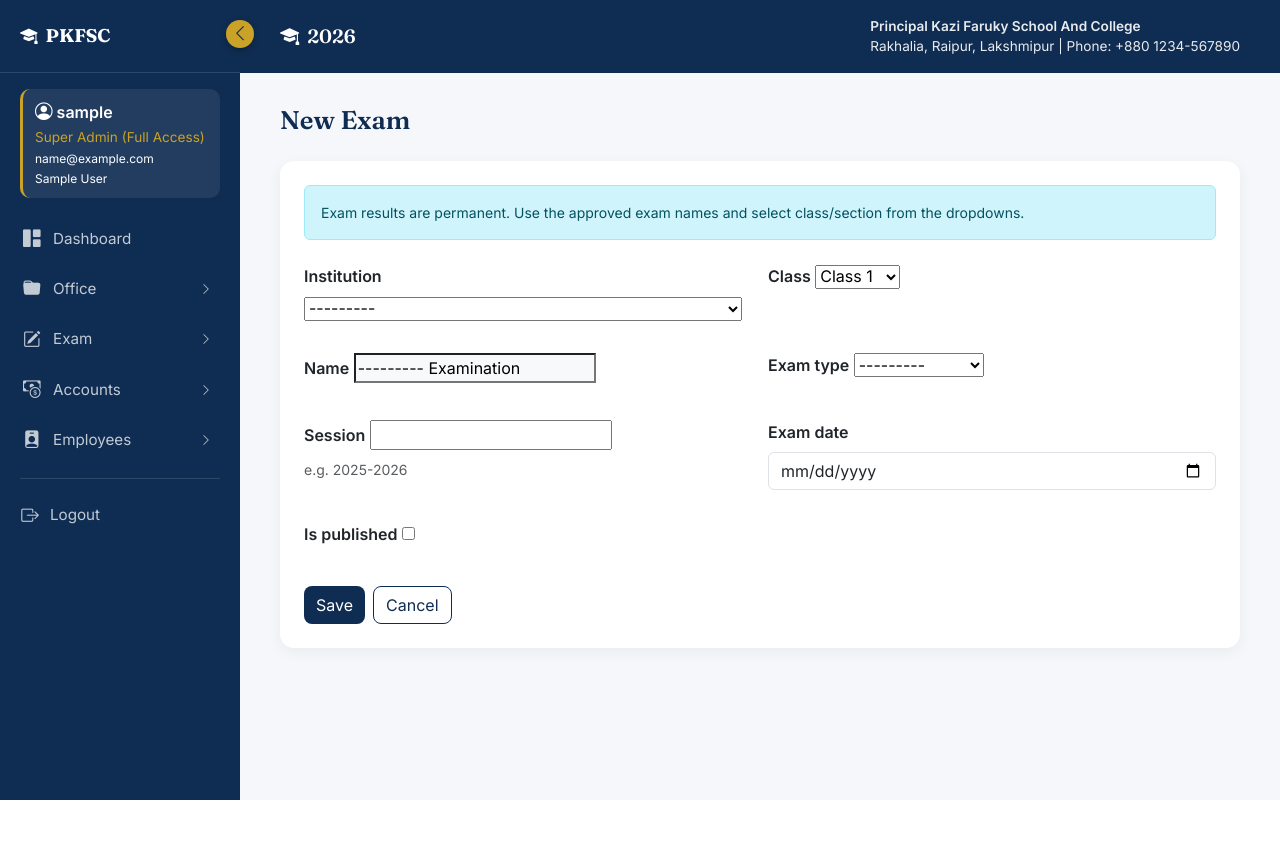
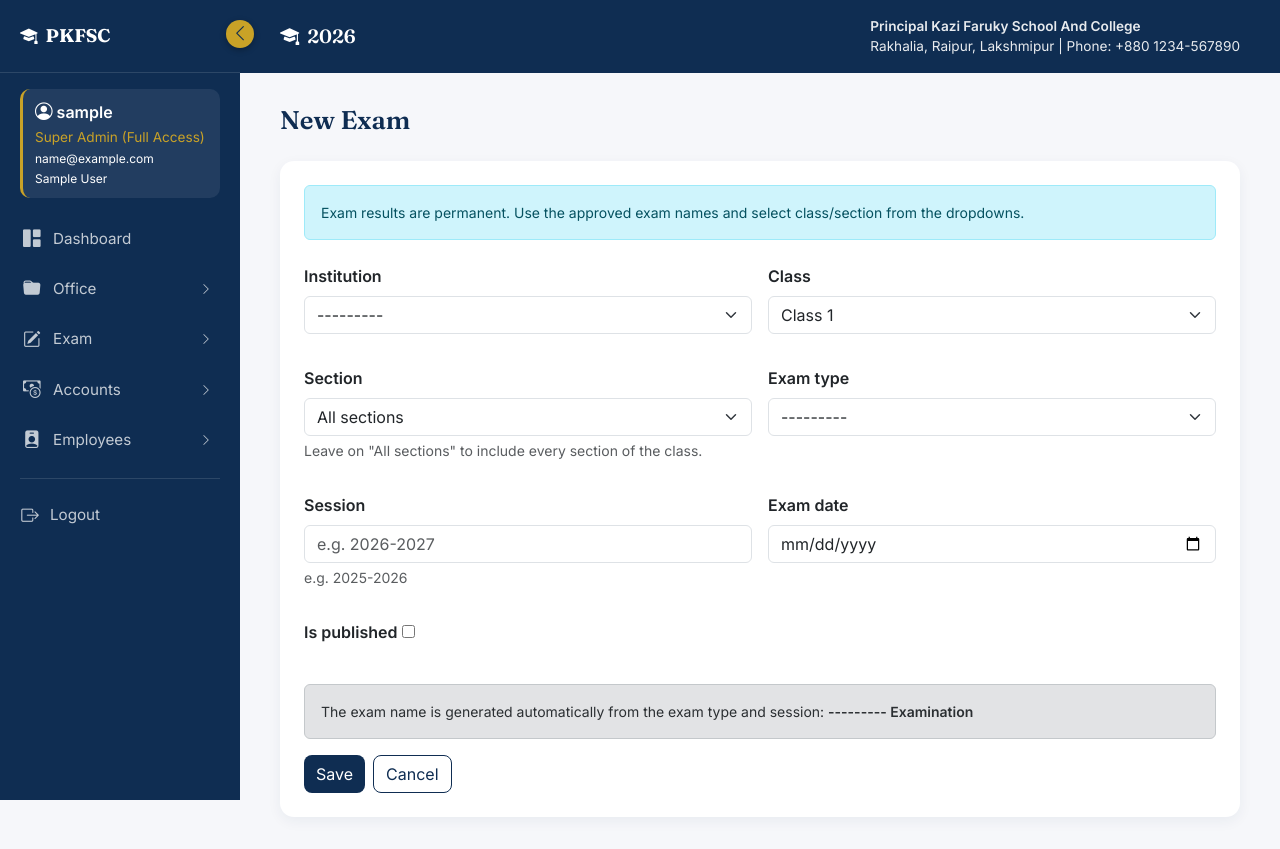
Before and after one commit to riazdzt2025-byte/school-management-system, a Django app: page /exams/add/ in a window 1280 px wide. Before the commit the page ends 800 px from the top, so only its background shows below. Run offline with Django 5.2, Linux system fonts and the light colour scheme; the visitor is signed in with stand-in values (Sample User, id 1); data comes from the database, SQL or seed files in the repository; some libraries are stand-ins or nearby versions.

Commit message:
Fix the 5 broken tests on main and the real bugs behind them
`manage.py test students` on main failed with 2 failures + 3 errors.
Three of them were genuine application bugs:

- `add_exam`/`edit_exam`: `ExamForm` still exposed a free-text `name`
  field even though the name is derived from exam type + session, and the
  "approved names" suggestions list was still fed to the template. The form
  now has no `name` field, generates it through `auto_exam_name()` (the same
  helper `start_entering_marks` uses) and shows a live preview instead of an
  input. `section` was missing from the form entirely, so it is back as a
  dropdown (All sections + A-J).
- `student_list` / Excel export / archive: every non-admin was filtered on
  `created_by`, so Office and Exam clerks saw an empty student list whenever
  a student was admitted by someone else or seeded. Users holding an active
  `InstitutionAccess` are now scoped by institution only; the `created_by`
  fallback stays for accounts with no institutional access at all. The three
  copies of that filter are now one helper, `_scope_students_to_user()`.
- Static files: `CompressedManifestStaticFilesStorage` was enabled
  unconditionally, so any page using `{% static %}` raised "Missing staticfiles
  manifest entry" in development and under the test runner (the dashboard
  crashed on the founder photo). Manifest storage is now used only when
  DEBUG is off, which is also the deployment-safe setting on Render.

Test-side fixes: `ExamWorkflowTests` had no `self.user` (the delete-exam test
errored on it), it lacked `add_exam` permission, and it used the removed
`MID_TERM` exam type.

Also drops the unused `_filter_qs_for_user()` helper (returned `qs.none()` for
every non-admin) and the tracked `students/views.py.bak` stale copy that the
earlier repo cleanup missed, and ignores `*.bak` from now on.

Co-authored-by: arena-agent <297053741+arena-agent@users.noreply.github.com>

```diff
--- a/students/forms.py
+++ b/students/forms.py
@@ -1,3 +1,5 @@
+import re
+
 from django import forms
 from .models import (
     Student, Subject, SubjectRequirement, TransferCertificate, Certificate,
@@ -264,26 +266,47 @@ class SSCExcelImportForm(forms.Form):
     )
 
 
-EXAM_NAME_SUGGESTIONS = [
-    'First Term', 'Second Term', 'Third Term',
-    'Pre Test Exam', 'Test Exam',
-    'Model Test-1', 'Model Test-2', 'Model Test-3',
-    'Final Term',
-    'Mid Term-1', 'Mid Term-2', 'Mid Term-3',
-]
 EXAM_SECTION_CHOICES = [(letter, letter) for letter in 'ABCDEFGHIJ']
 
 
+def auto_exam_name(exam_type, session):
+    """Exam titles are derived, never typed: "Second Term Examination-2026".
+
+    The last four-digit group in the session is used as the year, so both
+    "2026" and "2026-2027" produce "-2026".
+    """
+    year_matches = re.findall(r'\d{4}', session or '')
+    year = year_matches[-1] if year_matches else ''
+    display = dict(Exam.EXAM_TYPE_CHOICES).get(exam_type, exam_type or '')
+    return f'{display} Examination-{year}' if year else f'{display} Examination'
+
+
 class ExamForm(forms.ModelForm):
+    """Add/Edit exam form.
+
+    ``name`` is deliberately not a field — it is generated from the exam type
+    and session by :func:`auto_exam_name` so every exam is titled consistently
+    (and so the marks workflow, which looks exams up by type+session+group,
+    never creates a near-duplicate under a hand-typed name).
+    """
     admission_class = forms.ChoiceField(
         choices=[(str(i), f'Class {i}') for i in range(1, 13)],
         label='Class',
+        widget=forms.Select(attrs={'class': 'form-select'}),
+    )
+
+    section = forms.ChoiceField(
+        choices=[('', 'All sections')] + EXAM_SECTION_CHOICES,
+        required=False,
+        help_text='Leave on "All sections" to include every section of the class.',
+        widget=forms.Select(attrs={'class': 'form-select'}),
     )
 
     group = forms.ChoiceField(
         choices=[('', '-- Select group --')] + list(Student.GROUP_CHOICES),
         required=False,
         help_text='Only required for Class 9-10 (SSC) and Class 11-12 (HSC)',
+        widget=forms.Select(attrs={'class': 'form-select'}),
     )
 
     exam_date = forms.DateField(
@@ -291,11 +314,23 @@ class ExamForm(forms.ModelForm):
         widget=forms.DateInput(attrs={'type': 'date', 'class': 'form-control'}),
     )
 
-    field_order = ['institution', 'admission_class', 'group', 'name', 'exam_type', 'session', 'exam_date', 'is_published']
+    field_order = ['institution', 'admission_class', 'section', 'group', 'exam_type', 'session', 'exam_date', 'is_published']
 
     class Meta:
         model = Exam
-        fields = ['institution', 'admission_class', 'group', 'name', 'exam_type', 'session', 'exam_date', 'is_published']
+        fields = ['institution', 'admission_class', 'section', 'group', 'exam_type', 'session', 'exam_date', 'is_published']
+        widgets = {
+            'institution': forms.Select(attrs={'class': 'form-select'}),
+            'exam_type': forms.Select(attrs={'class': 'form-select'}),
+            'session': forms.TextInput(attrs={'class': 'form-control', 'placeholder': 'e.g. 2026-2027'}),
+        }
+
+    def save(self, commit=True):
+        exam = super().save(commit=False)
+        exam.name = auto_exam_name(exam.exam_type, exam.session)
+        if commit:
+            exam.save()
+        return exam
 
 class ExamExcelImportForm(forms.Form):
     excel_file = forms.FileField(
--- a/students/templates/students/add_exam.html
+++ b/students/templates/students/add_exam.html
@@ -31,6 +31,12 @@
                 </div>
             </div>
             {% endfor %}
+            <div class="col-md-12">
+                <div class="alert alert-secondary small mb-0">
+                    The exam name is generated automatically from the exam type and session:
+                    <strong id="exam-name-preview">&mdash;</strong>
+                </div>
+            </div>
         </div>
 
         <div class="d-flex gap-2 mt-3">
@@ -88,29 +94,19 @@
 
     var examTypeSelect = document.getElementById('id_exam_type');
     var sessionInput   = document.getElementById('id_session');
-    var nameInput      = document.getElementById('id_name');
+    var preview        = document.getElementById('exam-name-preview');
 
-    if (examTypeSelect && sessionInput && nameInput) {
-        nameInput.setAttribute('readonly', 'readonly');
-        nameInput.classList.add('bg-light');
-
-        function extractYear(sessionValue) {
-            var matches = (sessionValue || '').match(/\d{4}/g);
-            if (!matches || !matches.length) return '';
-            return matches[matches.length - 1];
-        }
-
+    if (examTypeSelect && sessionInput && preview) {
         function generateExamName() {
             var selectedOption = examTypeSelect.options[examTypeSelect.selectedIndex];
             var examTypeText = selectedOption ? selectedOption.text.trim() : '';
-
             if (!examTypeText || examTypeText.indexOf('Select') !== -1) {
-                nameInput.value = '';
+                preview.textContent = '\u2014';
                 return;
             }
-
-            var year = extractYear(sessionInput.value);
-            nameInput.value = year
+            var matches = (sessionInput.value || '').match(/\d{4}/g) || [];
+            var year = matches.length ? matches[matches.length - 1] : '';
+            preview.textContent = year
                 ? examTypeText + ' Examination-' + year
                 : examTypeText + ' Examination';
         }
--- a/students/views.py
+++ b/students/views.py
@@ -20,7 +20,7 @@ from .forms import (
     StudentForm, SubjectForm, SubjectRequirementForm, DiscontinueStudentForm, ExcelImportForm,
     TransferCertificateForm,
     CertificateForm, SSCRegistrationForm, BoardResultForm, SSCExcelImportForm,
-    ExamForm, EXAM_NAME_SUGGESTIONS, ExamExcelImportForm, GenerateSeatPlanForm, EmployeeForm,
+    ExamForm, auto_exam_name, ExamExcelImportForm, GenerateSeatPlanForm, EmployeeForm,
     EmployeeStatusChangeForm, MoneyReceiptForm, VoucherForm, SalarySheetForm, StudentPromotionForm,
     AdmissionApplicationForm, AdmissionPaymentForm, AttendanceMarkingForm, DailyAttendanceSelectionForm,
 )
@@ -79,20 +79,21 @@ def _class_filter_variants(value):
         variants.add(str(int(value)))
     return list(variants)
 
-def _class_filter_variants(value):
-    """Given a class value like '9' or '09', return all string forms that
-    should be treated as the same class, so filtering works regardless of
-    whether it was stored zero-padded or not."""
-    variants = {value}
-    if value.isdigit():
-        variants.add(value.zfill(2))
-        variants.add(str(int(value)))
-    return list(variants)
-
-def _filter_qs_for_user(qs, user):
-    if _is_admin(user):
+def _scope_students_to_user(request, qs):
+    """Limit a Student queryset to what the current user is allowed to see.
+
+    Admins/staff see everything. Any user holding an active InstitutionAccess
+    row is scoped by institution instead — that filter is applied by the
+    caller — because Office/Exam/Accounts clerks manage the whole roll,
+    including students admitted by a predecessor or created by a seeder.
+    Only users with no institutional access at all fall back to the historic
+    "students I created" behaviour.
+    """
+    if _is_admin(request.user):
         return qs
-    return qs.none()
+    if InstitutionAccess.objects.filter(user=request.user, is_active=True).exists():
+        return qs
+    return qs.filter(created_by=request.user)
 
 
 def _filter_by_selected_institution(request, qs, field_name='institution'):
@@ -817,8 +818,7 @@ def student_list(request):
     qs = Student.objects.filter(is_archived=False)
     if institution is not None:
         qs = qs.filter(institution=institution)
-    if not _is_admin(request.user):
-        qs = qs.filter(created_by=request.user)
+    qs = _scope_students_to_user(request, qs)
 
     if request.GET.get('all') == '1':
         students = list(qs)
@@ -891,8 +891,7 @@ def download_student_list(request):
     elif institution_id:
         institution = get_object_or_404(Institution, pk=institution_id)
         qs = qs.filter(institution=institution)
-    if not _is_admin(request.user):
-        qs = qs.filter(created_by=request.user)
+    qs = _scope_students_to_user(request, qs)
 
     if request.GET.get('all') != '1':
         if admission_class:
@@ -1323,8 +1322,7 @@ def archived_students(request):
     elif institution_id:
         institution = get_object_or_404(Institution, pk=institution_id)
         qs = qs.filter(institution=institution)
-    if not _is_admin(request.user):
-        qs = qs.filter(created_by=request.user)
+    qs = _scope_students_to_user(request, qs)
 
     students = list(qs.order_by('-archived_at'))
 
@@ -1578,10 +1576,7 @@ def start_entering_marks(request):
         institution = get_object_or_404(Institution, pk=institution_id)
         subject = get_object_or_404(Subject, pk=subject_id)
 
-        year_match = re.findall(r'\d{4}', session)
-        year = year_match[-1] if year_match else ''
-        exam_type_display = dict(Exam.EXAM_TYPE_CHOICES).get(exam_type, exam_type)
-        exam_name = f"{exam_type_display} Examination-{year}" if year else f"{exam_type_display} Examination"
+        exam_name = auto_exam_name(exam_type, session)
 
         exam, _created = Exam.objects.get_or_create(
             institution=institution,
@@ -2245,7 +2240,6 @@ def add_exam(request):
         return redirect('exam_list')
     return render(request, 'students/add_exam.html', {
         'form': form,
-        'exam_name_suggestions': EXAM_NAME_SUGGESTIONS,
         'institutions_data_json': _institutions_data_json(),
     })
 
@@ -2262,7 +2256,6 @@ def edit_exam(request, pk):
     return render(request, 'students/add_exam.html', {
         'form': form,
         'exam': exam,
-        'exam_name_suggestions': EXAM_NAME_SUGGESTIONS,
         'institutions_data_json': _institutions_data_json(),
     })
 
```
Also changed, not shown: school_system/settings.py (+12 -1 lines), students/tests.py (+9 -5 lines), 2 other files.
